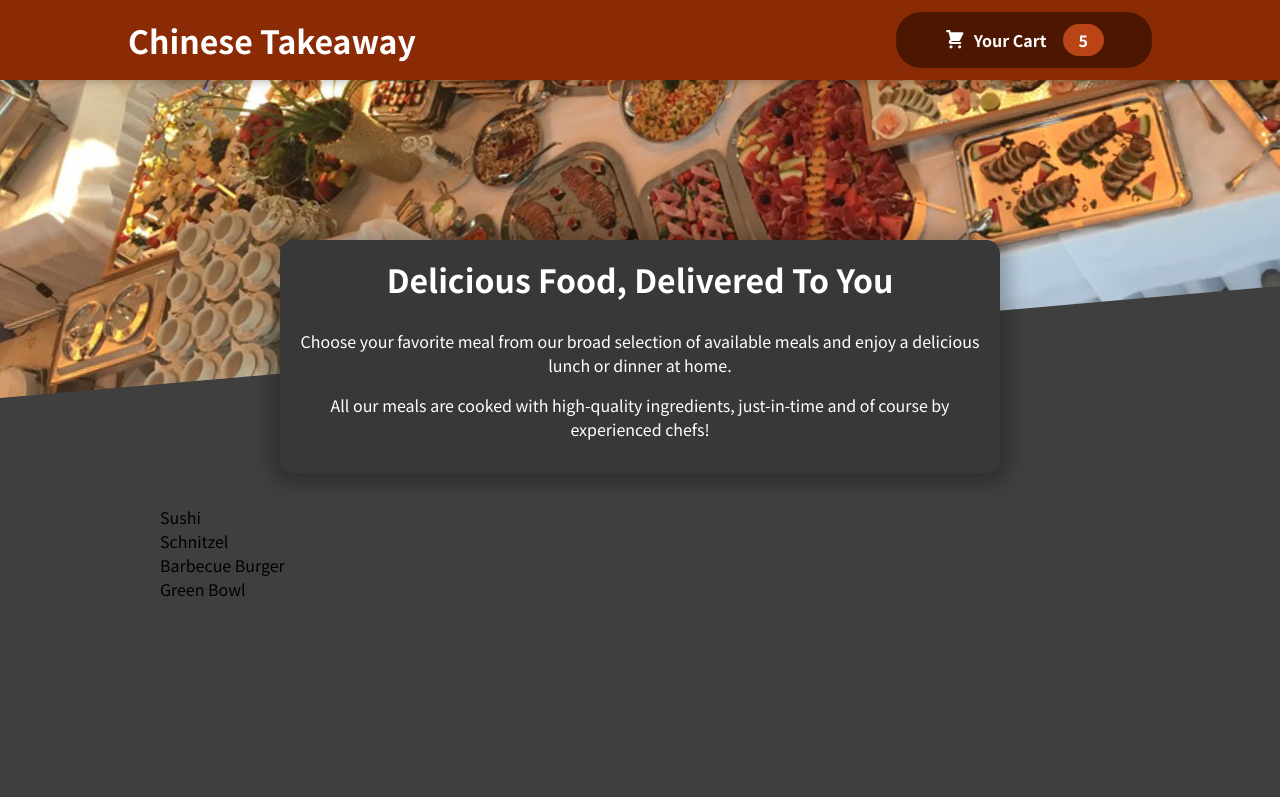
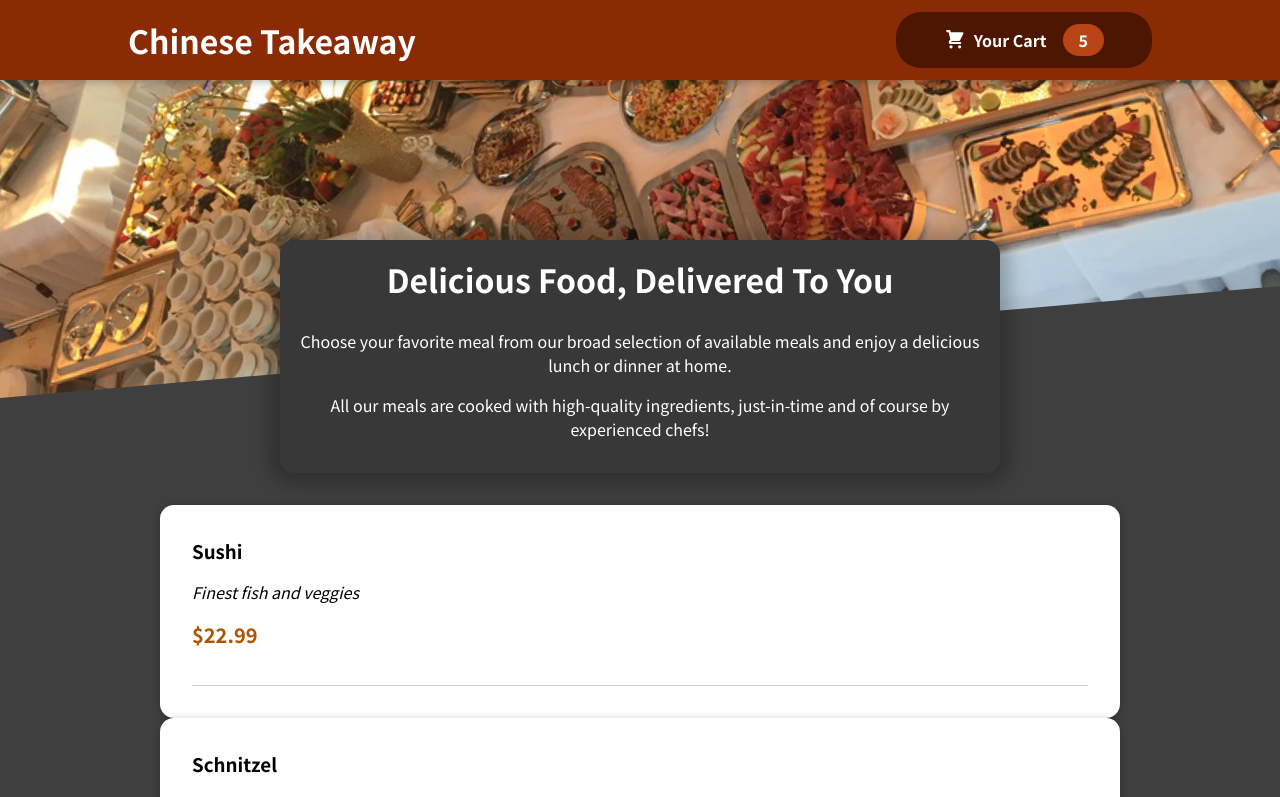
Before and after one commit to agdc101/react_food_app, a React (Create React App) app: page / in a window 1280 px wide. Shown: the top 797 px of the page. Built offline with nearby package versions, Linux system fonts and the light colour scheme.

Commit message:
meal item components added

```diff
--- /dev/null
+++ b/src/components/Layout/Card.js
@@ -0,0 +1,13 @@
+import React from "react";
+
+import classes from './Card.module.css';
+
+const Card = (props) => {
+    return (
+    <div className={classes.card}>
+        {props.children}
+    </div>
+    )
+};
+
+export default Card;
--- /dev/null
+++ b/src/components/Layout/Card.module.css
@@ -0,0 +1,6 @@
+.card {
+    padding: 1rem;
+    box-shadow: 0 2px 8px rgba(0, 0, 0, 0.25);
+    border-radius: 14px;
+    background-color: white;
+  }
--- a/src/components/Meals/AvailableMeals.js
+++ b/src/components/Meals/AvailableMeals.js
@@ -1,4 +1,6 @@
 import React from "react";
+import Card from '../Layout/Card';
+import MealItem from './MealItem/MealItem';
 import classes from '../Meals/AvailableMeals.module.css';
 
 // -=-=-= DUMMY DATA
@@ -34,7 +36,9 @@
 
     const mealsList = DUMMY_MEALS.map(meal => {
        return (
-        <li>{meal.name}</li>
+        <Card>
+          <MealItem key={meal.id} name={meal.name} description={meal.description} price={meal.price}/>
+        </Card>
        )
     });
 
--- /dev/null
+++ b/src/components/Meals/MealItem/MealItem.js
@@ -0,0 +1,19 @@
+import React from "react";
+import classes from '../MealItem/MealItem.module.css';
+
+const MealItem = props => {
+    const price = `$${props.price.toFixed(2)}`;
+
+    return (
+        <li className={classes.meal}>
+            <div>
+                <h3>{props.name}</h3>
+                <p className={classes.description}>{props.description}</p>
+                <p className={classes.price}>{price}</p>
+            </div>
+            <div>{}</div>
+        </li>
+    )
+}
+
+export default MealItem;
--- /dev/null
+++ b/src/components/Meals/MealItem/MealItem.module.css
@@ -0,0 +1,22 @@
+.meal {
+    display: flex;
+    justify-content: space-between;
+    margin: 1rem;
+    padding-bottom: 1rem;
+    border-bottom: 1px solid #ccc;
+  }
+
+  .meal h3 {
+    margin: 0 0 0.25rem 0;
+  }
+
+  .description {
+    font-style: italic;
+  }
+
+  .price {
+    margin-top: 0.25rem;
+    font-weight: bold;
+    color: #ad5502;
+    font-size: 1.25rem;
+  }
```
Also changed, not shown: src/components/Meals/MealItem/MealItemForm.js (added).
